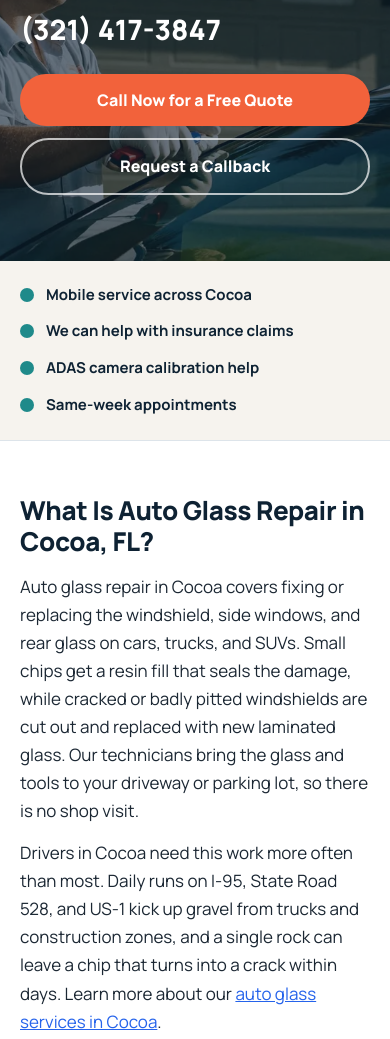
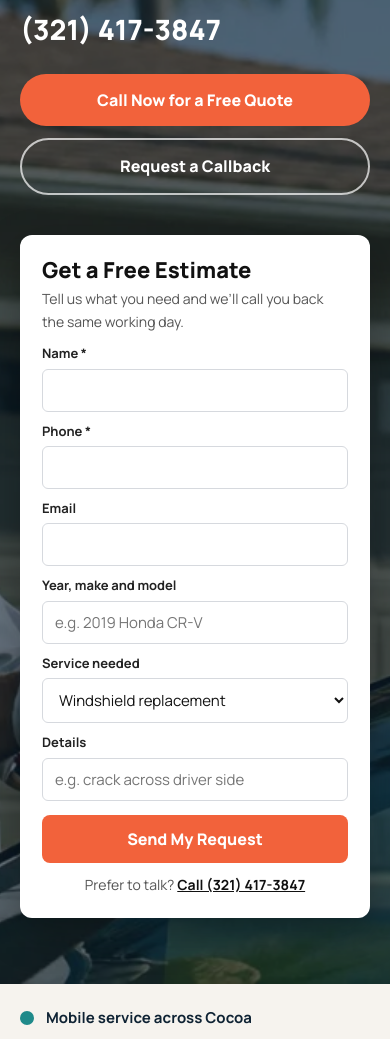
Before and after one commit to iDevRM/auto-glass-repair-cocoa-fl, a plain HTML site: page index.html in a window 390 px wide. Shown: the part 504-1543 px from the top of the page. Drawn offline with Linux system fonts and the light colour scheme.

Commit message:
Home page header: background photo + quote form
Added a form for users to request a free estimate, including fields for name, phone, email, vehicle details, and service needed.

```diff
--- a/index.html
+++ b/index.html
@@ -104,6 +104,23 @@
   ]
 }
 </script>
+<style>/* home hero form + photo */
+.lg-form{background:#fff;color:#1a1a1a;border-radius:12px;padding:22px;box-shadow:0 14px 40px rgba(0,0,0,.3);text-align:left;max-width:460px;width:100%;justify-self:end}
+.lg-form h2{font-size:22px;font-weight:800;color:#111;margin:0 0 4px;line-height:1.2}
+.lg-form .lg-note{font-size:14px;color:#555;margin:0 0 10px}
+.lg-form label{display:block;font-size:13px;font-weight:700;color:#222;margin:9px 0 4px}
+.lg-form input,.lg-form select{width:100%;box-sizing:border-box;padding:10px 12px;border:1px solid #d6d9de;border-radius:6px;font-size:15px;font-family:inherit;background:#fff;color:#111}
+.lg-form button{width:100%;margin-top:14px;background:rgb(242, 98, 59);color:#fff;border:0;border-radius:8px;padding:13px;font-size:16px;font-weight:800;cursor:pointer;font-family:inherit}
+.lg-form button:hover{filter:brightness(.92)}
+.lg-form .lg-alt{text-align:center;font-size:14px;margin:10px 0 0;color:#555}
+.lg-form .lg-alt a{color:#111;font-weight:700}
+.lg-grid{display:grid !important;grid-template-columns:1.15fr .85fr;gap:40px;align-items:center;text-align:left}
+.lg-form form{background:none !important;border:0 !important;padding:0 !important;box-shadow:none !important;margin:0 !important;max-width:none !important}
+.hero > .lg-form{align-self:center;justify-self:start;margin:48px 5% 48px 24px}
+.hero p:not([class*=phone]) a:not([class]){color:#fff;text-decoration:underline}
+.lg-form .lg-alt a{color:#111 !important}
+@media (max-width:860px){.hero > .lg-form{margin:0 5% 40px;justify-self:stretch;width:auto} .lg-grid{grid-template-columns:1fr !important} .lg-form{justify-self:stretch;max-width:none}}
+</style>
 </head>
 <body>
 
@@ -128,7 +145,7 @@
 <!-- HERO -->
 <section class="hero">
   <img class="hero-img" src="windshield-replacement-cocoa-fl-hero.webp" alt="Auto glass technician replacing a windshield in Cocoa, FL" width="1600" height="900" fetchpriority="high">
-  <div class="wrap">
+  <div class="wrap lg-grid">
     <div class="hero-inner">
       <span class="badge">Mobile Service &middot; Cocoa, FL</span>
       <h1>Auto Glass Repair in Cocoa, FL &mdash; We Come to You</h1>
@@ -139,7 +156,34 @@
         <a class="btn btn-ghost" href="contact.html">Request a Callback</a>
       </div>
     </div>
-  </div>
+  <div class="lg-form">
+      <h2>Get a Free Estimate</h2>
+      <p class="lg-note">Tell us what you need and we&rsquo;ll call you back the same working day.</p>
+      <form action="https://formspree.io/f/xwlvbrpj" method="POST">
+        <input type="hidden" name="_subject" value="New Lead &mdash; Cocoa Auto Glass Repair (Home Page)">
+        <label for="lg-name">Name *</label>
+        <input type="text" id="lg-name" name="name" autocomplete="name" required>
+        <label for="lg-phone">Phone *</label>
+        <input type="tel" id="lg-phone" name="phone" autocomplete="tel" required>
+        <label for="lg-email">Email</label>
+        <input type="email" id="lg-email" name="email" autocomplete="email">
+        <label for="lg-vehicle">Year, make and model</label>
+        <input type="text" id="lg-vehicle" name="vehicle" placeholder="e.g. 2019 Honda CR-V">
+        <label for="lg-service">Service needed</label>
+        <select id="lg-service" name="service">
+          <option>Windshield replacement</option>
+          <option>Windshield chip repair</option>
+          <option>Side or rear window replacement</option>
+          <option>Not sure</option>
+        </select>
+        <label for="lg-details">Details</label>
+        <input type="text" id="lg-details" name="details" placeholder="e.g. crack across driver side">
+        <input type="text" name="_gotcha" style="display:none" tabindex="-1" autocomplete="off">
+        <button type="submit">Send My Request</button>
+      </form>
+      <p class="lg-alt">Prefer to talk? <a href="tel:+13214173847">Call (321) 417-3847</a></p>
+    </div>
+</div>
 </section>
 
 <section class="strip" aria-label="Highlights">
```
